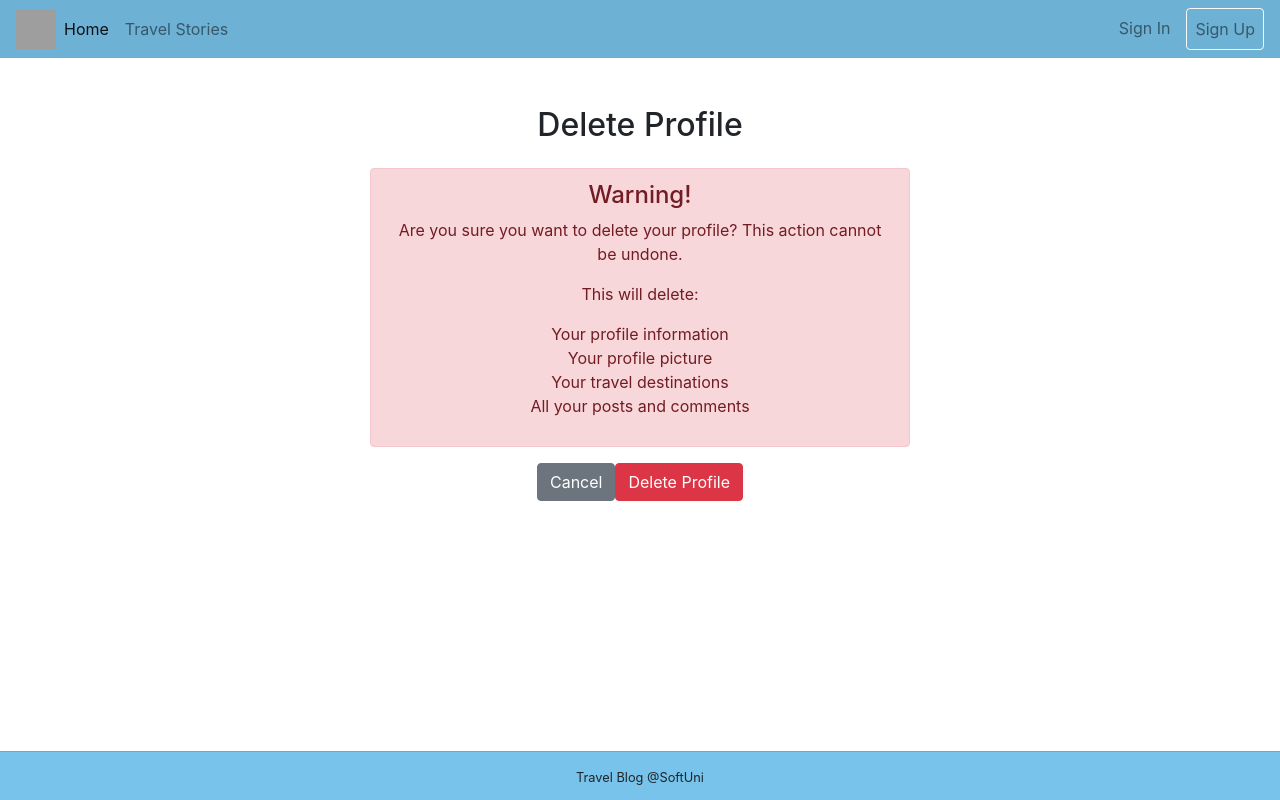
After one commit to BobbyKuzmanov/Travel_Blog, a Django app: template templates/profile_delete.html in a window 1280 px wide. The commit adds this page. Run offline with Django 3.2, Linux system fonts and the light colour scheme; the template is opened without the code that fills it, so the values that code supplies are empty; some libraries are stand-ins or nearby versions; grey boxes are pictures that could not be loaded.

Commit message:
templates update

```diff
--- a/templates/app/destination_details.html
+++ b/templates/app/destination_details.html
@@ -21,7 +21,7 @@
                     {% endif %}
                 </a>
             {% endif %}
-            {% if can_delete %}
+            {% if request.user == destination.user %}
                 <a href="{% url 'destination edit' destination.id %}" class="btn btn-success">Edit</a>
                 <a href="{% url 'destination delete' destination.id %}" class="btn btn-danger">Delete</a>
             {% endif %}
--- /dev/null
+++ b/templates/profile_delete.html
@@ -0,0 +1,29 @@
+{% extends 'shared/base.html' %}
+{% block content %}
+    {% load bootstrap4 %}
+    <div class="container mt-5">
+        <div class="row justify-content-center">
+            <div class="col-md-6 text-center">
+                <h2>Delete Profile</h2>
+                <div class="alert alert-danger mt-4">
+                    <h4>Warning!</h4>
+                    <p>Are you sure you want to delete your profile? This action cannot be undone.</p>
+                    <p>This will delete:</p>
+                    <ul class="list-unstyled">
+                        <li>Your profile information</li>
+                        <li>Your profile picture</li>
+                        <li>Your travel destinations</li>
+                        <li>All your posts and comments</li>
+                    </ul>
+                </div>
+                <form method="post">
+                    {% csrf_token %}
+                    <div class="d-flex justify-content-center gap-3">
+                        <a href="{% url 'current user profile' %}" class="btn btn-secondary">Cancel</a>
+                        <button type="submit" class="btn btn-danger">Delete Profile</button>
+                    </div>
+                </form>
+            </div>
+        </div>
+    </div>
+{% endblock %}
--- a/templates/shared/base.html
+++ b/templates/shared/base.html
@@ -13,10 +13,33 @@
 </head>
 <body style="margin-bottom: 80px">
     {% include 'shared/header.html' %}
-<div>
-    {% block content %}
-    {% endblock %}
-</div>
+    {% if messages %}
+    <div class="container mt-3">
+        {% for message in messages %}
+            <div class="alert alert-{{ message.tags }} alert-dismissible fade show" role="alert">
+                {{ message }}
+                <button type="button" class="close" data-dismiss="alert" aria-label="Close">
+                    <span aria-hidden="true">&times;</span>
+                </button>
+            </div>
+        {% endfor %}
+    </div>
+    {% endif %}
+    <div>
+        {% block content %}
+        {% endblock %}
+    </div>
     {% include 'shared/footer.html' %}
+
+    <!-- Bootstrap JS and dependencies -->
+    <script src="https://code.jquery.com/jquery-3.3.1.slim.min.js"
+            integrity="sha384-q8i/X+965DzO0rT7abK41JStQIAqVgRVzpbzo5smXKp4YfRvH+8abtTE1Pi6jizo"
+            crossorigin="anonymous"></script>
+    <script src="https://cdnjs.cloudflare.com/ajax/libs/popper.js/1.14.7/umd/popper.min.js"
+            integrity="sha384-UO2eT0CpHqdSJQ6hJty5KVphtPhzWj9WO1clHTMGa3JDZwrnQq4sF86dIHNDz0W1"
+            crossorigin="anonymous"></script>
+    <script src="https://stackpath.bootstrapcdn.com/bootstrap/4.3.1/js/bootstrap.min.js"
+            integrity="sha384-JjSmVgyd0p3pXB1rRibZUAYoIIy6OrQ6VrjIEaFf/nJGzIxFDsf4x0xIM+B07jRM"
+            crossorigin="anonymous"></script>
 </body>
 </html>
```
Also changed, not shown: templates/app/destination_edit.html (+8 -2 lines), templates/profile.html (+5 -3 lines).
